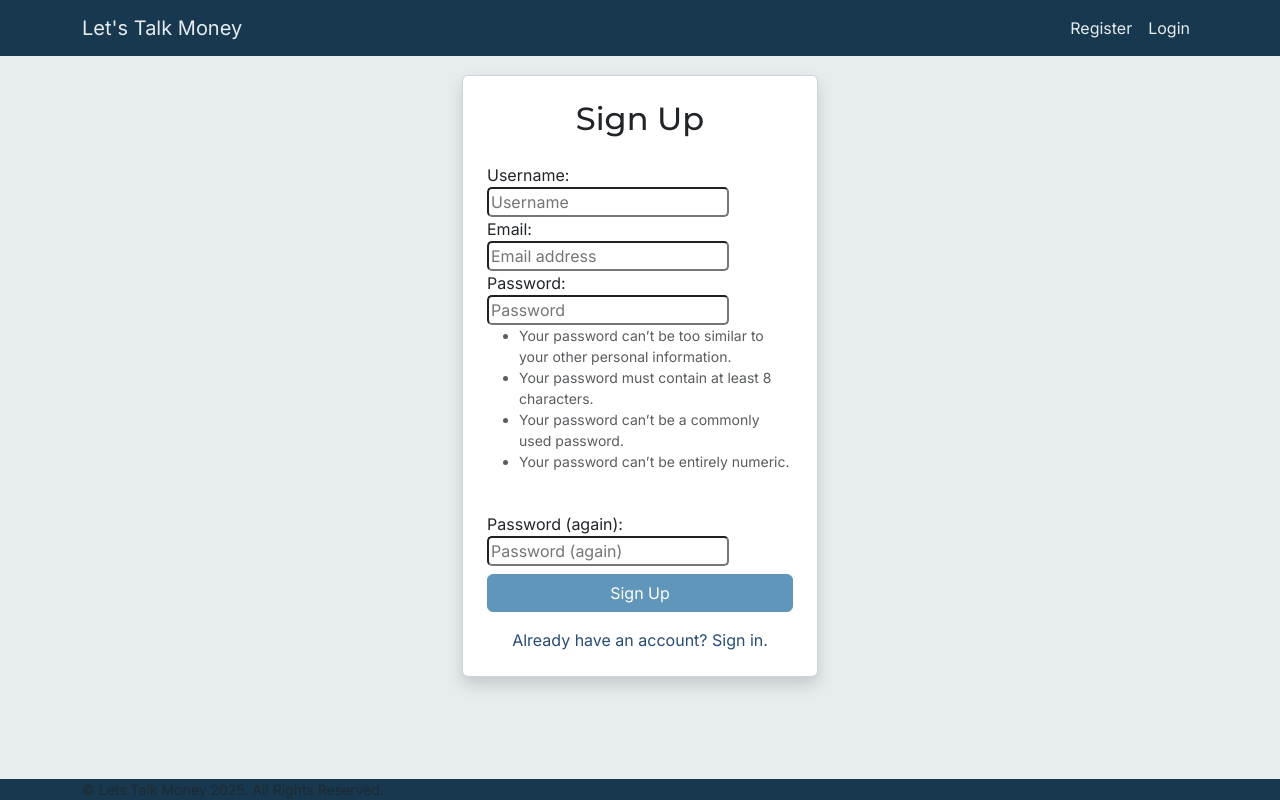
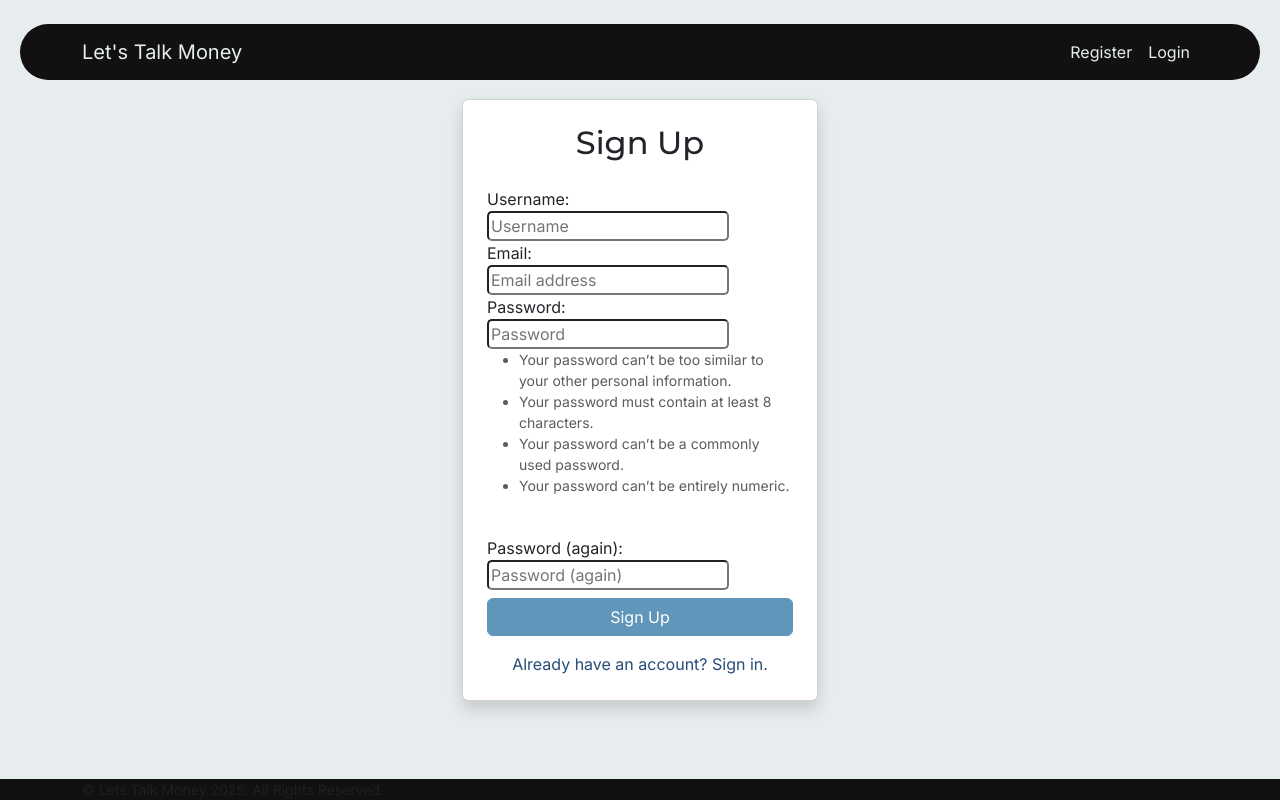
Before and after one commit to CoalTrain1618/MP_3_Xpenso, a Django app: page /accounts/signup/ in a window 1280 px wide. Run offline with Django 5.2, Linux system fonts and the light colour scheme; parts of the project's set-up code (start-up, migrations or seed data) failed here and were passed over; some libraries are stand-ins or nearby versions.

Commit message:
overhauled style of original colour

```diff
--- a/accounts/templates/profile/profile.html
+++ b/accounts/templates/profile/profile.html
@@ -9,17 +9,17 @@
         <div class="col-12 col-md-8 col-lg-6">
 
                 <h2 class="text-center mb-4">Hey {{ profile.user.username }}, You can make profile changes here!</h2>
-                <div class="mb-3 custom-card">
+                <div class="mb-3 custom-card custom-border">
                     <strong class="text-muted">Username:</strong>
                     <span class="">{{ profile.user.username }}</span>
                 </div>
-                <div class="mb-3 custom-card">
+                <div class="mb-3 custom-card custom-border">
                     <strong class="text-muted">Email:</strong>
                     <span class="ms-2">{{ profile.user.email }}</span>
                     <br>
                     <a href="{% url 'account_email' %}">Change Email</a>
                 </div>
-                <div class="mb-3 custom-card">
+                <div class="mb-3 custom-card custom-border">
                     <strong class="text-muted">Password:</strong>
                     <a href="{% url 'account_change_password' %}" class="ms-2">Change Password</a>
                 </div>
--- a/static/css/style.css
+++ b/static/css/style.css
@@ -22,21 +22,28 @@ a {
 }
 
 a:hover {
-    color: #6096BA;
+    color: #d5f716;
     text-decoration: underline;
 }
 
 /* Navigation and Footer Styles */
-nav, footer {
-    background-color: #17384e !important;
+nav {
+    background-color: #111111 !important;
+    border-radius: 50px;
+    margin: 0 20px;
 }
+
+footer {
+    background-color: #111111 !important;
+}
+
 
 .navbar-brand, .navbar-nav .nav-link, .footer{
     color: #E7ECEF !important;
 }
 
 .navbar-toggler {
-    border-color: #E7ECEF;
+    border-color: #d5f716;
 }
 
 /* Over-rides bootstrap navbar-toggler-icon */
@@ -71,3 +78,7 @@ input {
     padding: 1.5rem;
     box-shadow: 0 2px 4px rgba(0, 0, 0, 0.1);
 }
+
+.custom-border {
+    border: 1px solid #d5f716;
+}
--- a/templates/base.html
+++ b/templates/base.html
@@ -21,7 +21,7 @@
 
 <body class="d-flex flex-column min-vh-100">
     <!-- Navigation -->
-    <nav class="navbar navbar-expand-md">
+    <nav class="navbar navbar-expand-md mt-4">
         <div class="container">
             <a class="navbar-brand" href="#">Let's Talk Money</a>
             <button class="navbar-toggler" type="button" data-toggle="collapse" data-target="#navbarNavAltMarkup" aria-controls="navbarNavAltMarkup" aria-expanded="false" aria-label="Toggle navigation">
```
